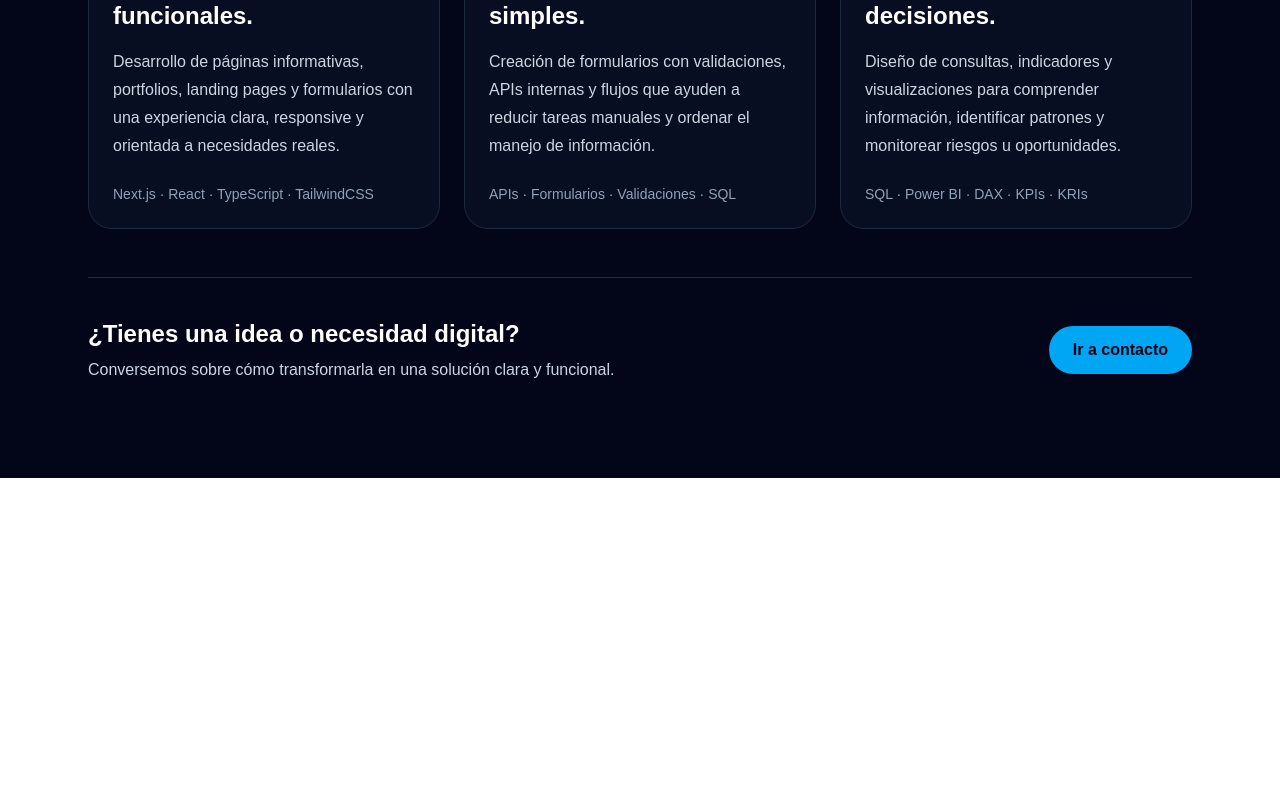
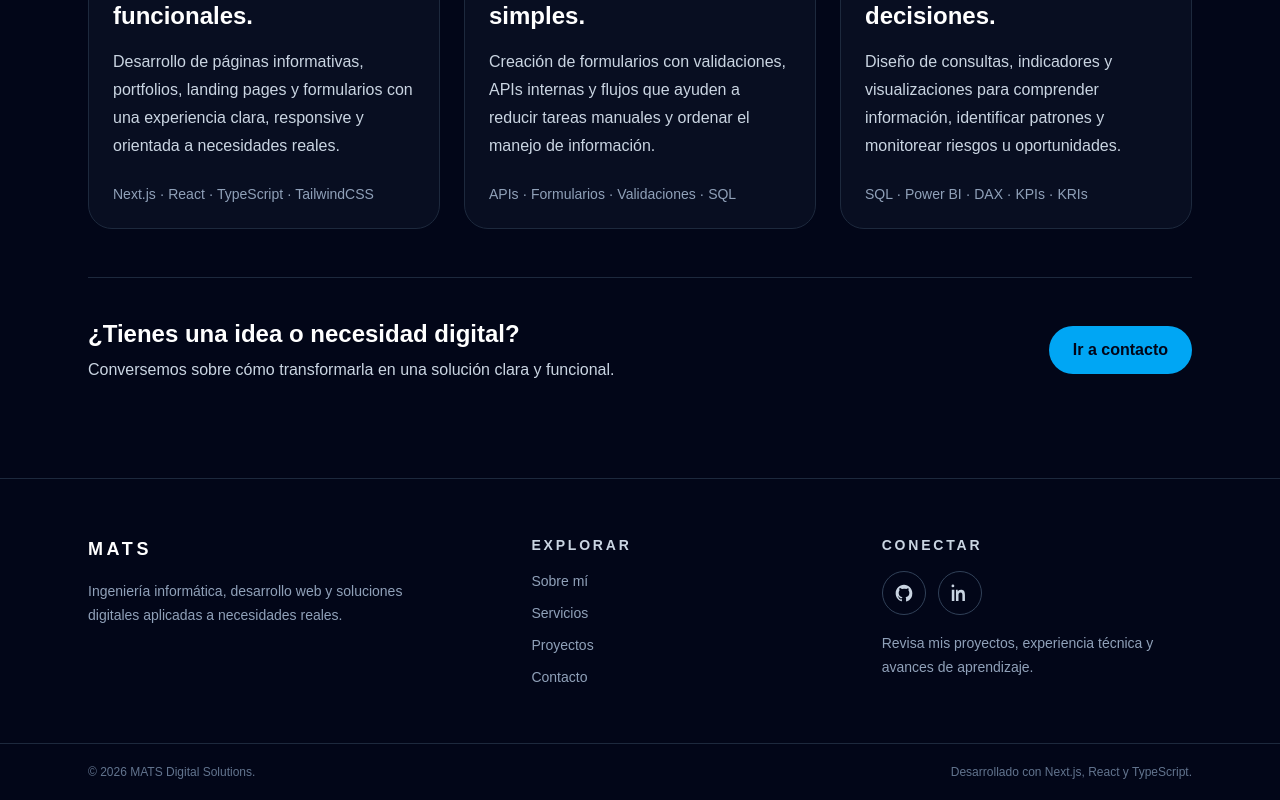
Before and after one commit to Maxto-san/mats-digital-solutions, a Next.js app: page / in a window 1280 px wide. Shown: the part 1833-2633 px from the top of the page. Before the commit the page ends 2311 px from the top, so only its background shows below. Built offline with nearby package versions, Linux system fonts and the light colour scheme.

Commit message:
feat: add professional footer

```diff
--- a/app/layout.tsx
+++ b/app/layout.tsx
@@ -1,6 +1,7 @@
 import type { Metadata } from "next";
 import { Geist, Geist_Mono } from "next/font/google";
 import "./globals.css";
+import Footer from "@/components/Footer";
 
 const geistSans = Geist({
   variable: "--font-geist-sans",
@@ -28,7 +29,10 @@ export default function RootLayout({
       data-scroll-behavior="smooth"
       className={`${geistSans.variable} ${geistMono.variable} h-full antialiased`}
     >
-      <body className="min-h-full flex flex-col">{children}</body>
+      <body className="min-h-full flex flex-col">
+  {children}
+  <Footer />
+</body>
     </html>
   );
 }
--- /dev/null
+++ b/components/Footer.tsx
@@ -0,0 +1,113 @@
+import Link from "next/link";
+
+const githubUrl = "https://github.com/Maxto-san";
+const linkedinUrl = "https://www.linkedin.com/in/maximiliano-toledo-ti";
+
+export default function Footer() {
+  const currentYear = new Date().getFullYear();
+
+  return (
+    <footer className="border-t border-slate-800 bg-slate-950">
+      <div className="mx-auto grid max-w-6xl gap-10 px-6 py-14 md:grid-cols-[1.3fr_1fr_1fr]">
+        <div>
+          <p className="text-lg font-bold tracking-[0.2em] text-white">
+            MATS
+          </p>
+
+          <p className="mt-4 max-w-xs text-sm leading-6 text-slate-400">
+            Ingeniería informática, desarrollo web y soluciones digitales
+            aplicadas a necesidades reales.
+          </p>
+        </div>
+
+        <div>
+          <p className="text-sm font-semibold uppercase tracking-[0.2em] text-slate-300">
+            Explorar
+          </p>
+
+          <nav className="mt-4 flex flex-col gap-3 text-sm">
+            <Link
+              href="/#sobre-mi"
+              className="text-slate-400 transition hover:text-sky-400"
+            >
+              Sobre mí
+            </Link>
+
+            <Link
+              href="/#servicios"
+              className="text-slate-400 transition hover:text-sky-400"
+            >
+              Servicios
+            </Link>
+
+            <Link
+              href="/#proyectos"
+              className="text-slate-400 transition hover:text-sky-400"
+            >
+              Proyectos
+            </Link>
+
+            <Link
+              href="/contacto"
+              className="text-slate-400 transition hover:text-sky-400"
+            >
+              Contacto
+            </Link>
+          </nav>
+        </div>
+
+        <div>
+          <p className="text-sm font-semibold uppercase tracking-[0.2em] text-slate-300">
+            Conectar
+          </p>
+
+          <div className="mt-4 flex items-center gap-3">
+            <a
+              href={githubUrl}
+              target="_blank"
+              rel="noreferrer"
+              aria-label="Visitar perfil de GitHub"
+              className="flex h-11 w-11 items-center justify-center rounded-full border border-slate-700 text-slate-300 transition hover:border-sky-400 hover:text-sky-400"
+            >
+              <svg
+                viewBox="0 0 24 24"
+                aria-hidden="true"
+                className="h-5 w-5 fill-current"
+              >
+                <path d="M12 2C6.48 2 2 6.58 2 12.24c0 4.53 2.87 8.37 6.84 9.73.5.1.68-.22.68-.49 0-.24-.01-1.04-.01-1.89-2.78.62-3.37-1.21-3.37-1.21-.45-1.19-1.11-1.5-1.11-1.5-.91-.64.07-.63.07-.63 1 .07 1.53 1.06 1.53 1.06.9 1.57 2.35 1.12 2.92.85.09-.67.35-1.12.64-1.38-2.22-.26-4.56-1.15-4.56-5.11 0-1.13.39-2.05 1.03-2.78-.1-.26-.45-1.32.1-2.75 0 0 .84-.28 2.75 1.06A9.24 9.24 0 0 1 12 6.9c.85 0 1.71.12 2.51.34 1.91-1.34 2.75-1.06 2.75-1.06.55 1.43.2 2.49.1 2.75.64.73 1.03 1.65 1.03 2.78 0 3.97-2.35 4.84-4.58 5.1.36.33.68.96.68 1.95 0 1.41-.01 2.55-.01 2.9 0 .27.18.59.69.49A10.26 10.26 0 0 0 22 12.24C22 6.58 17.52 2 12 2Z" />
+              </svg>
+            </a>
+
+            <a
+              href={linkedinUrl}
+              target="_blank"
+              rel="noreferrer"
+              aria-label="Visitar perfil de LinkedIn"
+              className="flex h-11 w-11 items-center justify-center rounded-full border border-slate-700 text-slate-300 transition hover:border-sky-400 hover:text-sky-400"
+            >
+              <svg
+                viewBox="0 0 24 24"
+                aria-hidden="true"
+                className="h-5 w-5 fill-current"
+              >
+                <path d="M5.19 3.5A1.69 1.69 0 1 1 1.81 3.5a1.69 1.69 0 0 1 3.38 0ZM2.16 21.5h3.06V8.11H2.16V21.5ZM7.14 8.11V21.5h3.05v-6.63c0-1.75.33-3.45 2.5-3.45 2.14 0 2.17 2.02 2.17 3.56v6.52h3.06v-7.17c0-3.52-.74-6.23-4.83-6.23-1.96 0-3.27 1.09-3.81 2.12h-.04V8.11H7.14Z" />
+              </svg>
+            </a>
+          </div>
+
+          <p className="mt-4 text-sm leading-6 text-slate-400">
+            Revisa mis proyectos, experiencia técnica y avances de aprendizaje.
+          </p>
+        </div>
+      </div>
+
+      <div className="border-t border-slate-800">
+        <div className="mx-auto flex max-w-6xl flex-col gap-2 px-6 py-5 text-xs text-slate-500 md:flex-row md:items-center md:justify-between">
+          <p>© {currentYear} MATS Digital Solutions.</p>
+
+          <p>Desarrollado con Next.js, React y TypeScript.</p>
+        </div>
+      </div>
+    </footer>
+  );
+}
```
